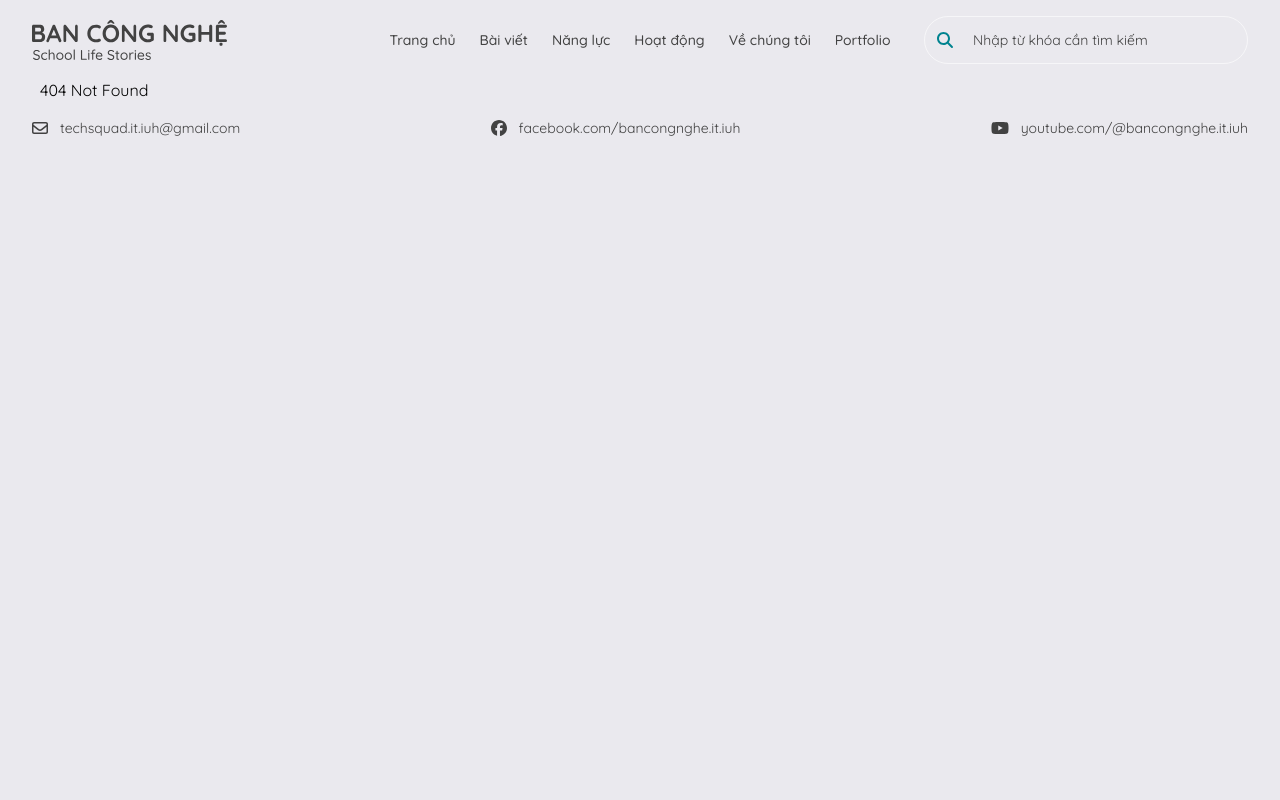
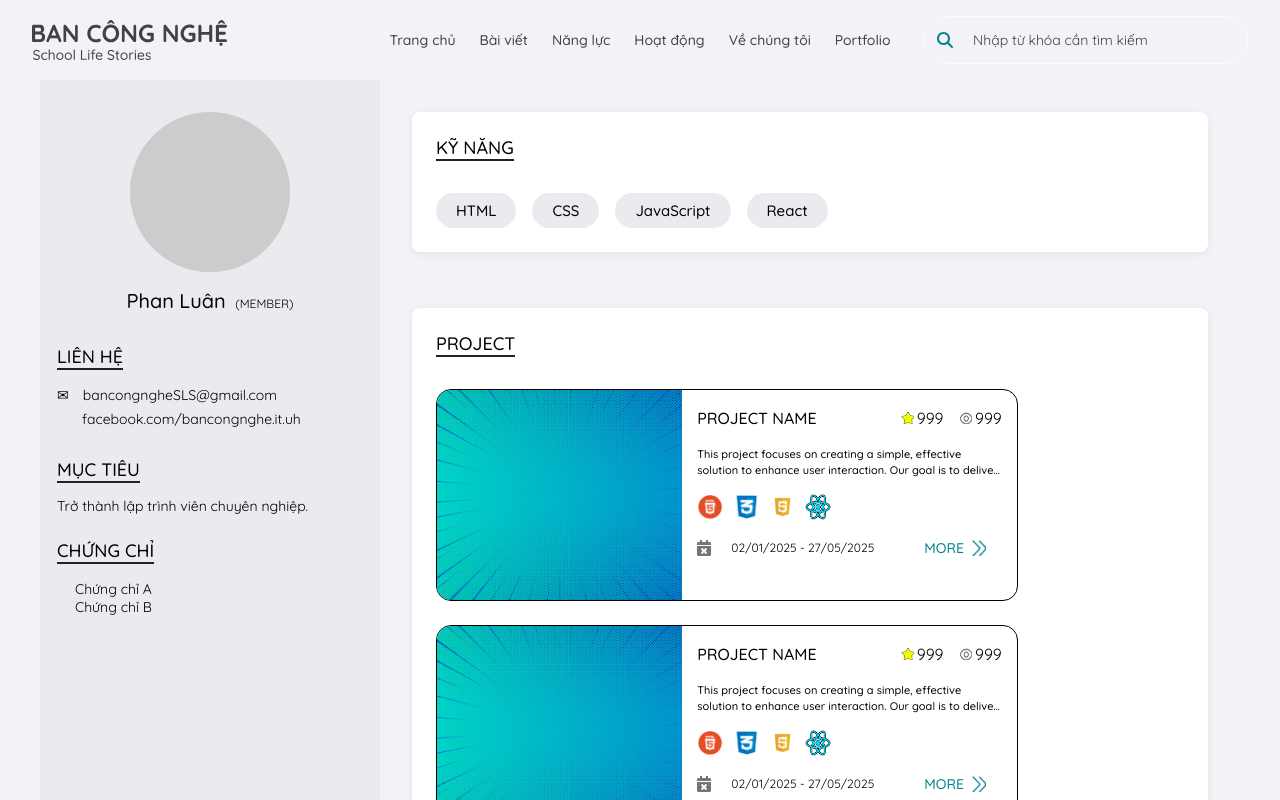
Before and after one commit to MaiTheHao/web-bcn, a React (Vite) app in the folder client/: page /member/1 in a window 1280 px wide. Before the commit this address had no page. Built offline with nearby package versions, Linux system fonts and the light colour scheme.

Commit message:
Up: Page MemberDetail

```diff
--- /dev/null
+++ b/client/public/MemberDetail.json
@@ -0,0 +1,32 @@
+{
+  "name": "Phan Luân",
+  "role": "MEMBER",
+  "avatar": "",
+  "email": "bancongngheSLS@gmail.com",
+  "facebook": "facebook.com/bancongnghe.it.uh",
+  "target": "Trở thành lập trình viên chuyên nghiệp.",
+  "certificates": ["Chứng chỉ A", "Chứng chỉ B"],
+  "skills": ["HTML", "CSS", "JavaScript", "React"],
+  "projects": [
+    {
+      "thumbnail": "/ShoppingCard/thumbnail.jpg",
+      "projectName": "PROJECT NAME",
+      "projectDes": "This project focuses on creating a simple, effective solution to enhance user interaction. Our goal is to deliver a smooth and satisfying experience for all users.",
+      "numberStar": 999,
+      "numberView": 999,
+      "startDate": "02/01/2025",
+      "finishDate": "27/05/2025",
+      "technologies": ["HTML", "CSS", "JS", "REACT"]
+    },
+    {
+      "thumbnail": "/ShoppingCard/thumbnail.jpg",
+      "projectName": "PROJECT NAME",
+      "projectDes": "This project focuses on creating a simple, effective solution to enhance user interaction. Our goal is to deliver a smooth and satisfying experience for all users.",
+      "numberStar": 999,
+      "numberView": 999,
+      "startDate": "02/01/2025",
+      "finishDate": "27/05/2025",
+      "technologies": ["HTML", "CSS", "JS", "REACT"]
+    }
+  ]
+}
--- a/client/src/App.jsx
+++ b/client/src/App.jsx
@@ -2,6 +2,7 @@ import { BrowserRouter, Route, Routes } from 'react-router-dom';
 import AppLayout from './layouts/AppLayout/AppLayout';
 import ProjectDetail from './pages/ProjectDetail/ProjectDetail';
 import Projects from './pages/Projects/Projects';
+import MemberDetail from './pages/MemberDetail/MemberDetail';
 import projects from './pages/ProjectDetail/ProjectDetail.json';
 
 function App() {
@@ -19,6 +20,14 @@ function App() {
 							</div>
 						}
 					/>
+					<Route
+						path='/member/:id'
+						element={
+							<div>
+								<MemberDetail />
+							</div>
+						}
+					/>
 					<Route path='*' element={<div>404 Not Found</div>} />
 				</Route>
 			</Routes>
--- /dev/null
+++ b/client/src/pages/MemberDetail/MemberDetail.css
@@ -0,0 +1,169 @@
+body {
+  width: 100vw;
+  min-height: 100vh;
+  margin: 0;
+  padding: 0;
+  box-sizing: border-box;
+  background: #f3f3f7;
+}
+
+#root, .app-root-container {
+  max-width: 1440px;
+  margin: 0 auto;
+  min-height: 100vh;
+  background: transparent;
+}
+
+.member-detail-container {
+  display: flex;
+  min-height: 100vh;
+  background: #f3f3f7;
+  font-family: 'Quicksand', Arial, sans-serif;
+  max-width: 1440px;
+  margin: 0 auto;
+}
+
+.member-sidebar {
+  width: 340px;
+  background: #eaeaef;
+  padding: 32px 0 0 0;
+  display: flex;
+  flex-direction: column;
+  align-items: center;
+  min-height: 100vh;
+}
+.avatar {
+  width: 160px;
+  height: 160px;
+  border-radius: 50%;
+  background: #d3d3d7;
+  display: flex;
+  align-items: center;
+  justify-content: center;
+  margin-bottom: 16px;
+}
+.avatar-placeholder {
+  width: 100%;
+  height: 100%;
+  border-radius: 50%;
+  background: #ccc;
+}
+.member-name {
+  font-size: 20px;
+  font-weight: 500;
+  margin-bottom: 8px;
+  text-align: center;
+}
+.role {
+  font-size: 12px;
+  font-weight: 400;
+  margin-left: 4px;
+}
+.section {
+  width: 90%;
+  margin: 24px 0 0 0;
+}
+.section-title {
+  font-size: 18px;
+  font-weight: 500;
+  border-bottom: 2px solid #222;
+  margin-bottom: 8px;
+  display: inline-block;
+}
+.contact-info {
+  margin-top: 8px;
+}
+.contact-row {
+  display: flex;
+  align-items: center;
+  font-size: 14px;
+  margin-bottom: 6px;
+  gap: 8px;
+}
+.icon.email::before {
+  content: '\2709';
+  margin-right: 6px;
+}
+.icon.facebook::before {
+  content: '\f09a';
+  font-family: 'FontAwesome';
+  margin-right: 6px;
+}
+.target {
+  font-size: 14px;
+  margin-top: 6px;
+}
+.cert-list {
+  margin: 8px 0 0 0;
+  padding-left: 18px;
+  font-size: 14px;
+}
+
+.member-main {
+  flex: 1;
+  padding: 32px 32px 32px 32px;
+  display: flex;
+  flex-direction: column;
+  gap: 32px;
+  background: transparent;
+}
+.skills-section {
+  min-height: 120px;
+  background: #fff;
+  border-radius: 8px;
+  box-shadow: 0 2px 8px #0001;
+  padding: 24px;
+  margin-bottom: 24px;
+  max-width: 100%;
+}
+.skills-list {
+  display: flex;
+  flex-wrap: wrap;
+  gap: 16px;
+  margin-top: 24px;
+}
+.skill-item {
+  background: #eaeaef;
+  border-radius: 20px;
+  padding: 8px 20px;
+  font-size: 15px;
+  font-weight: 500;
+}
+.projects-section {
+  background: #fff;
+  border-radius: 8px;
+  box-shadow: 0 2px 8px #0001;
+  padding: 24px;
+  max-width: 100%;
+}
+.projects-list {
+  display: flex;
+  gap: 24px;
+  margin-top: 24px;
+  flex-wrap: wrap;
+}
+@media (max-width: 1440px) {
+  .member-detail-container {
+    max-width: 100vw;
+  }
+}
+@media (max-width: 900px) {
+  .member-detail-container {
+    flex-direction: column;
+    max-width: 100vw;
+  }
+  .member-sidebar {
+    width: 100%;
+    min-height: unset;
+    flex-direction: row;
+    justify-content: flex-start;
+    padding: 24px;
+  }
+  .member-main {
+    padding: 16px;
+  }
+  .projects-list {
+    flex-direction: column;
+    gap: 16px;
+  }
+}
--- /dev/null
+++ b/client/src/pages/MemberDetail/MemberDetail.json
@@ -0,0 +1,32 @@
+{
+  "name": "Phan Luân",
+  "role": "MEMBER",
+  "avatar": "",
+  "email": "bancongngheSLS@gmail.com",
+  "facebook": "facebook.com/bancongnghe.it.uh",
+  "target": "Trở thành lập trình viên chuyên nghiệp.",
+  "certificates": ["Chứng chỉ A", "Chứng chỉ B"],
+  "skills": ["HTML", "CSS", "JavaScript", "React"],
+  "projects": [
+    {
+      "thumbnail": "/ShoppingCard/thumbnail.jpg",
+      "projectName": "PROJECT NAME",
+      "projectDes": "This project focuses on creating a simple, effective solution to enhance user interaction. Our goal is to deliver a smooth and satisfying experience for all users.",
+      "numberStar": 999,
+      "numberView": 999,
+      "startDate": "02/01/2025",
+      "finishDate": "27/05/2025",
+      "technologies": ["HTML", "CSS", "JS", "REACT"]
+    },
+    {
+      "thumbnail": "/ShoppingCard/thumbnail.jpg",
+      "projectName": "PROJECT NAME",
+      "projectDes": "This project focuses on creating a simple, effective solution to enhance user interaction. Our goal is to deliver a smooth and satisfying experience for all users.",
+      "numberStar": 999,
+      "numberView": 999,
+      "startDate": "02/01/2025",
+      "finishDate": "27/05/2025",
+      "technologies": ["HTML", "CSS", "JS", "REACT"]
+    }
+  ]
+}
--- /dev/null
+++ b/client/src/pages/MemberDetail/MemberDetail.jsx
@@ -0,0 +1,68 @@
+import React, { useEffect, useState } from 'react';
+import './MemberDetail.css';
+import Projectcard from '../../components/ProjectCard/ProjectCard';
+
+function MemberDetail() {
+  const [member, setMember] = useState(null);
+
+  useEffect(() => {
+    fetch('/MemberDetail.json')
+      .then((res) => res.json())
+      .then((data) => setMember(data))
+      .catch(() => setMember(null));
+  }, []);
+
+  if (!member) return <div>Loading...</div>;
+
+  return (
+    <div className="member-detail-container">
+      <aside className="member-sidebar">
+        <div className="avatar">
+          {member.avatar ? (
+            <img src={member.avatar} alt="avatar" />
+          ) : (
+            <div className="avatar-placeholder" />
+          )}
+        </div>
+        <div className="member-name">{member.name} <span className="role">({member.role})</span></div>
+        <div className="section">
+          <div className="section-title">LIÊN HỆ</div>
+          <div className="contact-info">
+            <div className="contact-row"><span className="icon email" />{member.email}</div>
+            <div className="contact-row"><span className="icon facebook" />{member.facebook}</div>
+          </div>
+        </div>
+        <div className="section">
+          <div className="section-title">MỤC TIÊU</div>
+          <div className="target">{member.target}</div>
+        </div>
+        <div className="section">
+          <div className="section-title">CHỨNG CHỈ</div>
+          <ul className="cert-list">
+            {member.certificates.map((c, i) => <li key={i}>{c}</li>)}
+          </ul>
+        </div>
+      </aside>
+      <main className="member-main">
+        <section className="skills-section">
+          <div className="section-title">KỸ NĂNG</div>
+          <div className="skills-list">
+            {member.skills.map((skill, i) => (
+              <span className="skill-item" key={i}>{skill}</span>
+            ))}
+          </div>
+        </section>
+        <section className="projects-section">
+          <div className="section-title">PROJECT</div>
+          <div className="projects-list">
+            {member.projects.map((project, i) => (
+              <Projectcard key={i} {...project} />
+            ))}
+          </div>
+        </section>
+      </main>
+    </div>
+  );
+}
+
+export default MemberDetail;
```
